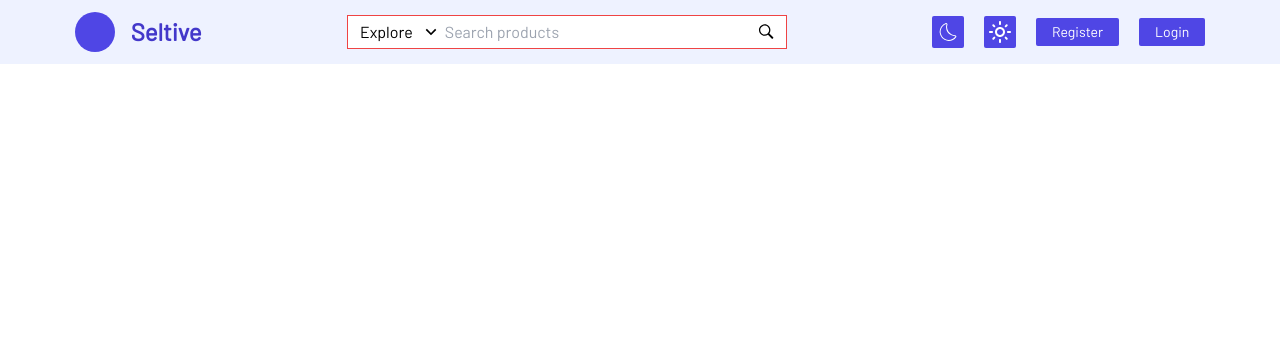
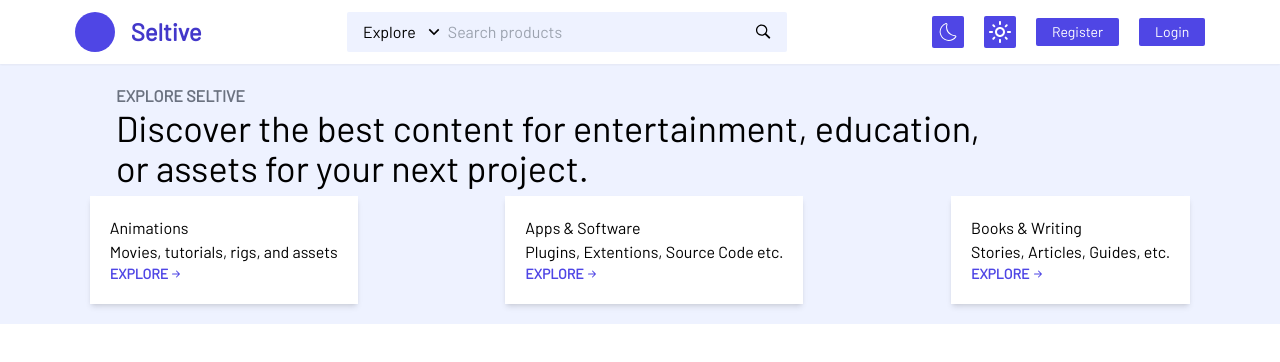
Before and after one commit to Pascal488/Flex-code, a React (Create React App) app in the folder seltive/: page /home in a window 1280 px wide. Shown: the top 362 px of the page. Built offline with nearby package versions, Linux system fonts and the light colour scheme; no server answers.

Commit message:
:Add homeexplore page design

```diff
--- a/seltive/src/pages/homeexplore/HomeExplore.tsx
+++ b/seltive/src/pages/homeexplore/HomeExplore.tsx
@@ -4,16 +4,31 @@ import { GoSearch } from "react-icons/go";
 import { RiArrowDownSLine } from "react-icons/ri";
 import { MdOutlineLightMode } from "react-icons/md";
 import { Link } from "react-router-dom";
+import { AiOutlineArrowRight } from "react-icons/ai";
+import { BsArrowRightShort } from "react-icons/bs";
 
 const HomeExplore = () => {
+  const commonstyles = {
+    container: {
+      display: "flex",
+      alignItems: "center",
+      color: "rgb(79 70 229)",
+      fontWeight: "700",
+      cursor: "pointer",
+    },
+    textsm: {
+      fontSize: "0.875rem",
+      lineHeight: "1.25rem",
+    },
+  };
   return (
     <>
-      <div className="flex items-center gap-5 p-3 w-full justify-around">
+      <div className="flex items-center gap-5 p-3 w-full justify-around bg-white shadow-sm">
         <div className="flex  gap-4 items-center ">
           <span className="w-10 h-10 rounded-full bg-indigo-600"></span>
           <h1 className=" text-2xl text-indigo-700 font-extrabold">Seltive</h1>
         </div>
-        <div className="flex items-center bg-white justify-around w-[35%] border border-red-500 px-3">
+        <div className="flex items-center bg-indigo-50 justify-around w-[35%] rounded-sm py-1 px-4">
           <span className="flex items-center gap-2">
             Explore
             <RiArrowDownSLine className="text-xl cursor-pointer" />
@@ -21,7 +36,7 @@ const HomeExplore = () => {
           <input
             type="text"
             placeholder="Search products"
-            className="outline-none w-full p-1"
+            className="outline-none w-full p-1 bg-transparent"
           />
           <GoSearch className="text-xl cursor-pointer" />
         </div>
@@ -33,15 +48,51 @@ const HomeExplore = () => {
             <MdOutlineLightMode />
           </span>
           <span className="text-sm flex items-center justify-center gap-1 py-1 px-4 bg-indigo-600   rounded-sm">
-            <Link to='/signup'>
-            <button className="">Register</button>
+            <Link to="/signup">
+              <button className="">Register</button>
             </Link>
           </span>
           <span className="text-sm flex items-center justify-center gap-1 py-1 px-4 bg-indigo-600  rounded-sm">
             <Link to="/login">
-            <button className="">Login</button>
+              <button className="">Login</button>
             </Link>
           </span>
+        </div>
+      </div>
+      <div className="p-5 w-full ">
+        <div className="ml-24">
+          <h1 className="text-gray-500 font-semibold ">EXPLORE SELTIVE</h1>
+          <p className="text-4xl  mb-2">
+            Discover the best content for entertainment, education,
+            <br /> or assets for your next project.
+          </p>
+        </div>
+
+        <div className="flex items-center justify-around w-full gap-2">
+          <div className="flex flex-col p-5 bg-white shadow-md">
+            <h1>Animations</h1>
+            <span>Movies, tutorials, rigs, and assets</span>
+            <span style={commonstyles.container}>
+              <span style={commonstyles.textsm}>EXPLORE </span>
+              <BsArrowRightShort />
+            </span>
+          </div>
+          <div className="flex flex-col p-5 bg-white shadow-md">
+            <h1>Apps & Software</h1>
+            <span>Plugins, Extentions, Source Code etc.</span>
+            <span style={commonstyles.container}>
+              <span style={commonstyles.textsm}>EXPLORE </span>
+              <BsArrowRightShort />
+            </span>
+          </div>
+          <div className="flex flex-col p-5 bg-white shadow-md">
+            <h1>Books & Writing</h1>
+            <span>Stories, Articles, Guides, etc.</span>
+            <span style={commonstyles.container}>
+              <span style={commonstyles.textsm}>EXPLORE </span>
+              <BsArrowRightShort />
+            </span>
+          </div>
         </div>
       </div>
     </>
```
